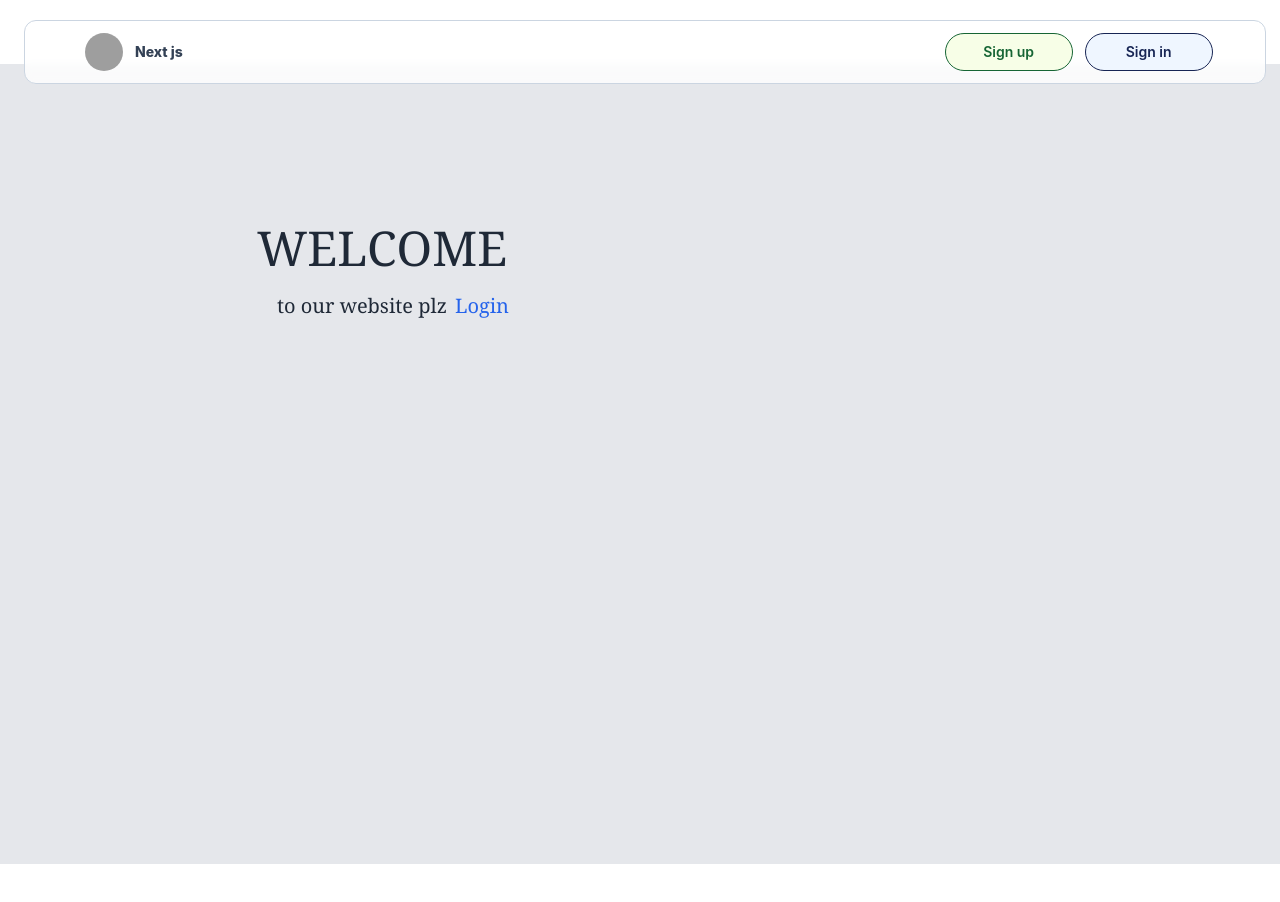
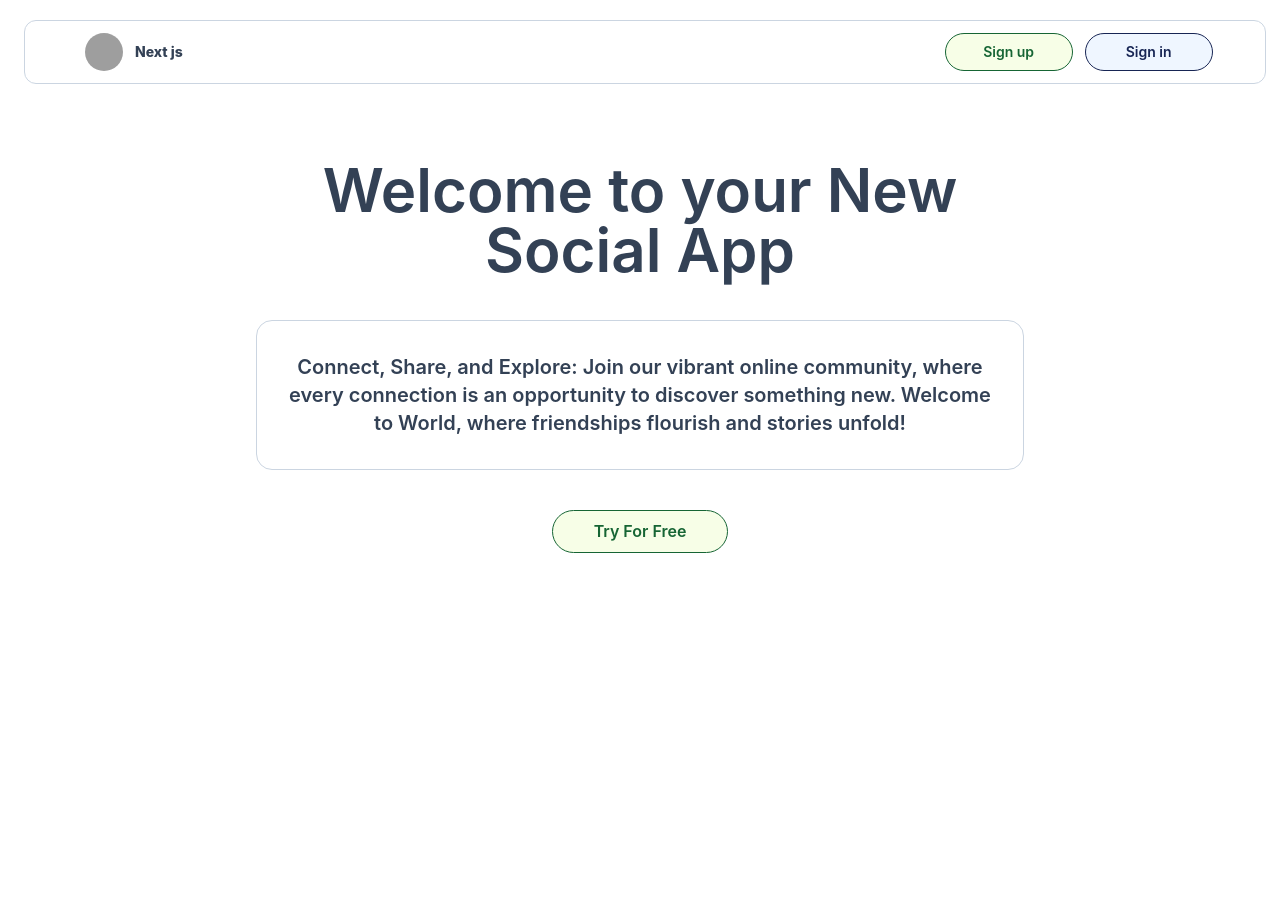
Before and after one commit to rugal2001/next-app, a Next.js app: page /auth in a window 1280 px wide. Shown: the top 902 px of the page. Before the commit the page ends 864 px from the top, so only its background shows below. Built offline with nearby package versions, Linux system fonts and the light colour scheme; grey boxes are pictures that could not be loaded; what @mantine/next would draw is missing.

Commit message:
set the design of auth

```diff
--- a/pages/auth/index.tsx
+++ b/pages/auth/index.tsx
@@ -2,18 +2,26 @@ import { useRouter } from "next/router";
 import { AuthHeader } from "../../layouts/main-layout/auth-header";
 
 function Auth() {
-    const router = useRouter();
+  const router = useRouter();
   return (
     <>
-      <div className="flex w-full h-full font-serif justify-evenly ">
-        <div className="mt-40 text-gray-800 ">
-          <div className="text-5xl">WELCOME</div>
-          <div className="flex w-full pt-5 pl-5 text-xl text-center">to our website plz <div className="pl-2 text-blue-600 cursor-pointer hover:underline" onClick={()=>{
-            router.push('/auth/logIn');
-          }}>Login</div></div>
+      <div className="h-screen -mt-16 monospace">
+        {/* <div className="text-white">h</div> */}
+        <div className="flex justify-center mt-40 text-center text-slate-700">
+          <div className="flex flex-col items-center justify-center gap-10 ">
+            <div className="max-sm:text-4xl max-sm:w-[80%] text-6xl font-semibold text-center w-[60%]">Welcome to your New Social App</div>
+          <div className="lg:text-xl md:text-xl sm:xl w-[80%] md:w-[60%] font-semibold p-8 rounded-2xl border-[1px] border-slate-300 ">
+            <span className="gradientText">Connect</span>,{" "}
+            <span className="gradientText">Share</span>, and{" "}
+            <span className="gradientText">Explore</span>: Join our vibrant
+            online community, where every connection is an opportunity to
+            discover something new. Welcome to World, where friendships flourish
+            and stories unfold!
+          </div>
+
+          <div className="h-auto p-2 font-semibold text-green-800 rounded-full w-44 bg-lime-50 border-[1px] border-green-800 cursor-pointer hover:bg-lime-100" onClick={()=>{router.push('/auth/sign-in')}}>Try For Free</div>
+          </div>
         </div>
-        <div className=""></div>
-        <div className=""></div>
       </div>
     </>
   );
@@ -23,11 +31,8 @@ Auth.GetLayout = function GetLayout(Auth) {
   return (
     <>
       <AuthHeader />
-      <div className="flex justify-between">
-        <div className="">{/* <Left></Left> */}</div>
-        <div className="w-full h-screen bg-gray-200">{Auth}</div>
-        <div></div>
-      </div>
+
+      {Auth}
     </>
   );
 };
```
